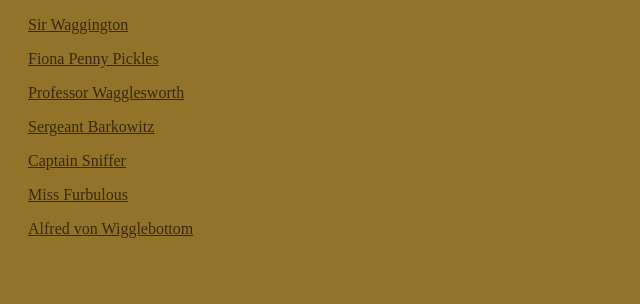
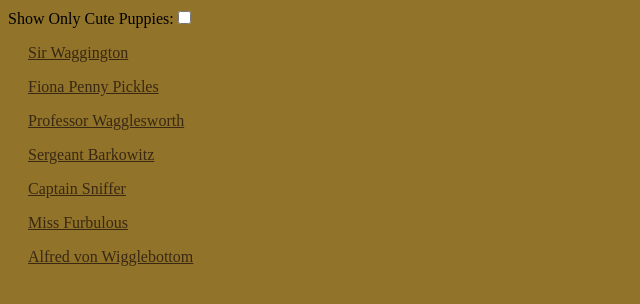
Before and after one commit to NickRoccodev11/Unit3_PuppyPals, a React (Vite) app: page / in a window 1280 px wide. Shown: the top 304 px of the page, without its empty margins (0-640 px from the left). Built offline with nearby package versions, Linux system fonts and the light colour scheme.

Commit message:
added a cute filter based on isCute property

```diff
--- a/src/App.jsx
+++ b/src/App.jsx
@@ -5,10 +5,12 @@ import { useState } from 'react'
 //components
 import List from './List.jsx'
 import Display from './Display.jsx'
+import CuteFilter from './CuteFilter.jsx'
 
 function App() {
   const [puppies, setPuppies] = useState(puppyList)
   const [featPup, setFeatPup] = useState(null)
+  const [isChecked, setIsChecked] = useState(false)
 
   const handlePuppyChoice = (puppy) => {
     const selectedPup = puppies.find(curPup => {
@@ -16,11 +18,15 @@ function App() {
     })
     setFeatPup(selectedPup)
   }
-
   return (
     <div className='app'>
+      <CuteFilter
+       setIsChecked={setIsChecked}
+       isChecked={isChecked}
+       />
       <List
         puppies={puppies}
+        isChecked={isChecked}
         choosePuppy={handlePuppyChoice}
       />
       <Display puppyToDisplay={featPup} />
--- /dev/null
+++ b/src/CuteFilter.jsx
@@ -0,0 +1,14 @@
+
+const CuteFilter = ({ setIsChecked, isChecked }) => {
+  return (
+    <>
+
+      <label>
+        Show Only Cute Puppies:
+        <input type="checkbox" onChange={() => setIsChecked(!isChecked)} />
+      </label>
+    </>
+  )
+}
+
+export default CuteFilter
--- a/src/List.jsx
+++ b/src/List.jsx
@@ -1,10 +1,12 @@
 
 
-const List = ({ puppies, choosePuppy }) => {
+const List = ({ puppies, choosePuppy, isChecked }) => {
   return (
     <>
       {
-        puppies.map((puppy) => {
+        puppies.filter(puppy=>{
+          return !isChecked ||  puppy.isCute
+        }).map((puppy) => {
           return <p
             className='listp'
             onClick={() => choosePuppy(puppy)}
--- a/src/data.js
+++ b/src/data.js
@@ -15,7 +15,7 @@ export const puppyList = [
     id: 2,
     name: "Fiona Penny Pickles",
     email: "pick-your-pennies@email.com",
-    isCute: true,
+    isCute: false,
     age: 6,
     ownerId: 1,
     tricks: [],
@@ -33,7 +33,7 @@ export const puppyList = [
     id: 4,
     name: "Sergeant Barkowitz",
     email: "the-sarge@email.com",
-    isCute: true,
+    isCute: false,
     age: 4,
     ownerId: 2,
     tricks: [{ id: 2, title: "Lay Down" }],
@@ -60,7 +60,7 @@ export const puppyList = [
     id: 7,
     name: "Alfred von Wigglebottom",
     email: "alfie@email.com",
-    isCute: true,
+    isCute: false,
     age: 2,
     ownerId: 3,
     tricks: [],
```
